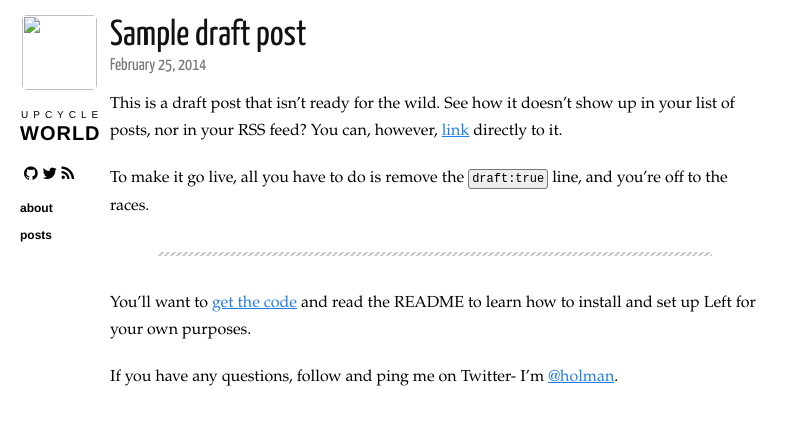
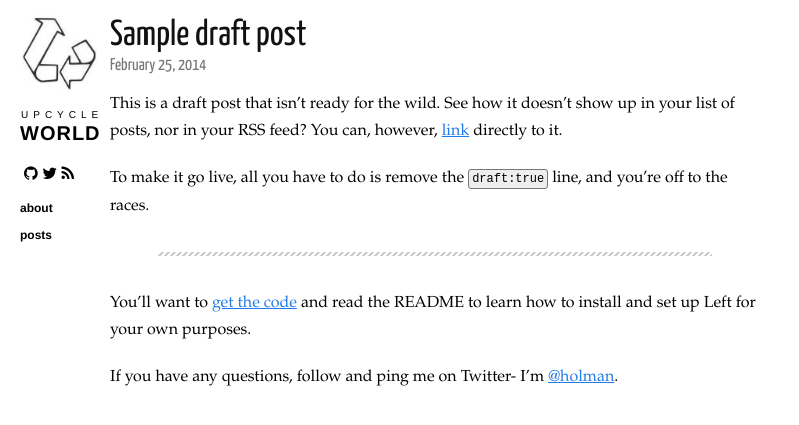
Before and after one commit to upcycleworld/upcycleworld.github.io, a Jekyll site: the page built from _posts/2014-02-25-draft.markdown, in a window 1280 px wide. Shown: the top 425 px of the page, without its empty margins (0-799 px from the left). Built offline with Jekyll 4.4.1, drawn with Linux system fonts in a browser that asks for light colours; nearby versions of some CDN libraries.

Commit message:
Update sidebar.html

```diff
--- a/_includes/sidebar.html
+++ b/_includes/sidebar.html
@@ -1,6 +1,6 @@
 <section class="sidebar">
   <a href="/" aria-label="Avatar">
-    <img src="./images/upcycle.png" height="75" width="75" class="avatar" />
+    <img src="{{ site.github.url }}/images/upcycle.png" height="75" width="75" class="avatar" />
   </a>
 
   <section class="name">
```
